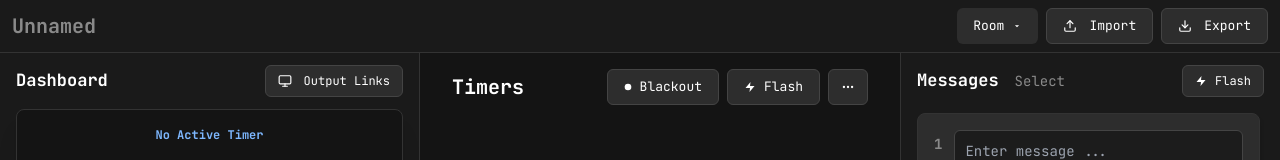
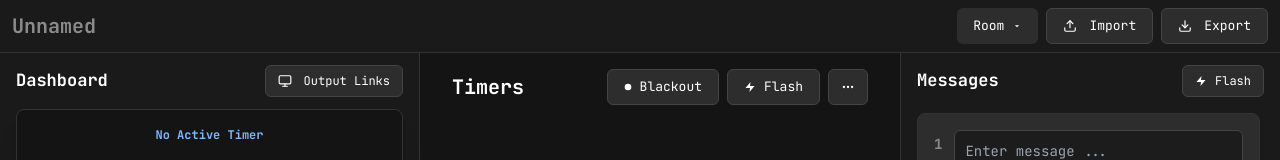
Before and after one commit to e1n7/stage-timer, a React (Vite) app: page / in a window 1280 px wide. Shown: the top 160 px of the page. Built offline with nearby package versions, Linux system fonts and the light colour scheme.

Commit message:
UI: ensure 'Select' is removed from both Timers and Messages headers

```diff
--- a/src/App.tsx
+++ b/src/App.tsx
@@ -751,7 +751,7 @@ function App() {
         </main>
 
         <aside className="flex w-[380px] flex-col border-l border-[#333] px-4 py-3">
-          <div className="mb-4 flex items-center justify-between"><div className="flex items-center gap-4"><h2 className="text-[17px] font-bold text-white">Messages</h2><span className="text-[14px] text-[#8a8a8a] cursor-pointer">Select</span></div><button type="button" onClick={handleFlash} className="flex h-8 items-center gap-2 rounded-md border border-[#444] bg-[#2d2d2d] px-3 text-[12px] text-white hover:bg-[#383838]"><IconFlash /> Flash</button></div>
+          <div className="mb-4 flex items-center justify-between"><div className="flex items-center gap-4"><h2 className="text-[17px] font-bold text-white">Messages</h2></div><button type="button" onClick={handleFlash} className="flex h-8 items-center gap-2 rounded-md border border-[#444] bg-[#2d2d2d] px-3 text-[12px] text-white hover:bg-[#383838]"><IconFlash /> Flash</button></div>
           <div className="space-y-3 overflow-y-auto custom-scrollbar pr-1">{messages.map((msg) => (<div key={msg.id} className="rounded-lg border border-[#333] bg-[#2d2d2d] p-4 shadow-lg"><div className="flex gap-3"><span className="text-[14px] font-bold text-[#8a8a8a] pt-1">1</span><input type="text" value={msg.text} onChange={(e) => updateMessage(msg.id, e.target.value)} placeholder="Enter message ..." className="flex-1 bg-[#1c1c1c] border border-[#444] rounded-md p-2.5 text-[14px] text-white outline-none focus:border-[#555]" /></div><div className="mt-4 flex items-center justify-between border-b border-[#444] pb-2"><div className="flex gap-4">{['A', 'A', 'A', 'B', 'āA'].map((tag, i) => (<button key={i} type="button" className="pb-1 text-[15px] font-bold transition-all border-b-2" style={{ color: i === 1 ? '#22c55e' : i === 2 ? '#fa5252' : '#ffffff', borderColor: i === 1 ? '#22c55e' : i === 2 ? '#fa5252' : '#ffffff' }}>{tag}</button>))}</div></div><div className="mt-4 flex justify-end gap-2"><button type="button" className="rounded-md border border-[#444] bg-[#1c1c1c] px-5 py-1.5 text-[13px] font-bold text-white hover:bg-[#252525]">Show</button><button type="button" className="flex items-center justify-center rounded-md border border-[#444] bg-[#1c1c1c] px-3 py-1.5 text-[13px] text-white"><IconMaximize /></button></div></div>))}</div>
           <div className="mt-6 space-y-4"><button type="button" onClick={addMessage} className="flex w-full items-center justify-center rounded-lg border border-[#444] bg-[#2d2d2d] px-6 py-2.5 text-[14px] font-bold text-white hover:bg-[#383838] shadow-md">+ Add Message</button><div className="text-center text-[13px] text-[#666] cursor-pointer hover:text-[#888]">Submit questions link</div></div>
         </aside>
```
